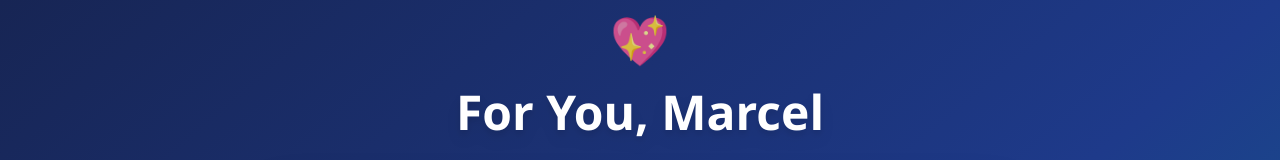
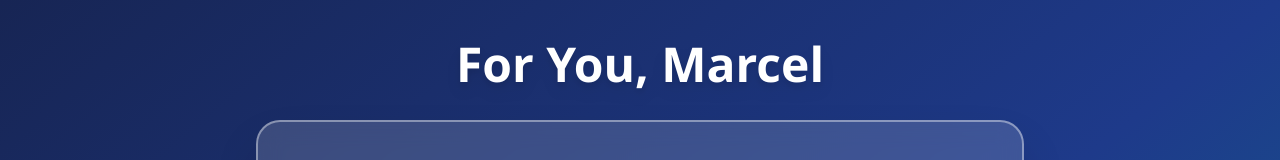
Before and after one commit to WangilaPrish/wish, a React (Vite) app: page /dedication in a window 1280 px wide. Shown: the top 160 px of the page. Built offline with nearby package versions, Linux system fonts and the light colour scheme.

Commit message:
style: remove heart emoji from animation for a cleaner layout

```diff
--- a/src/pages/Dedication.tsx
+++ b/src/pages/Dedication.tsx
@@ -8,7 +8,7 @@ export default function Dedication(): JSX.Element {
             <div className="max-w-3xl w-full text-center">
                 {/* Heart Animation */}
                 <div className="mb-8">
-                    <div className="text-5xl animate-pulse mb-6">💖</div>
+                    <div className="text-5xl animate-pulse mb-6"></div>
                     <h2 className="text-4xl md:text-5xl font-bold text-white mb-4 drop-shadow-lg">
                         For You, Marcel
                     </h2>
```
